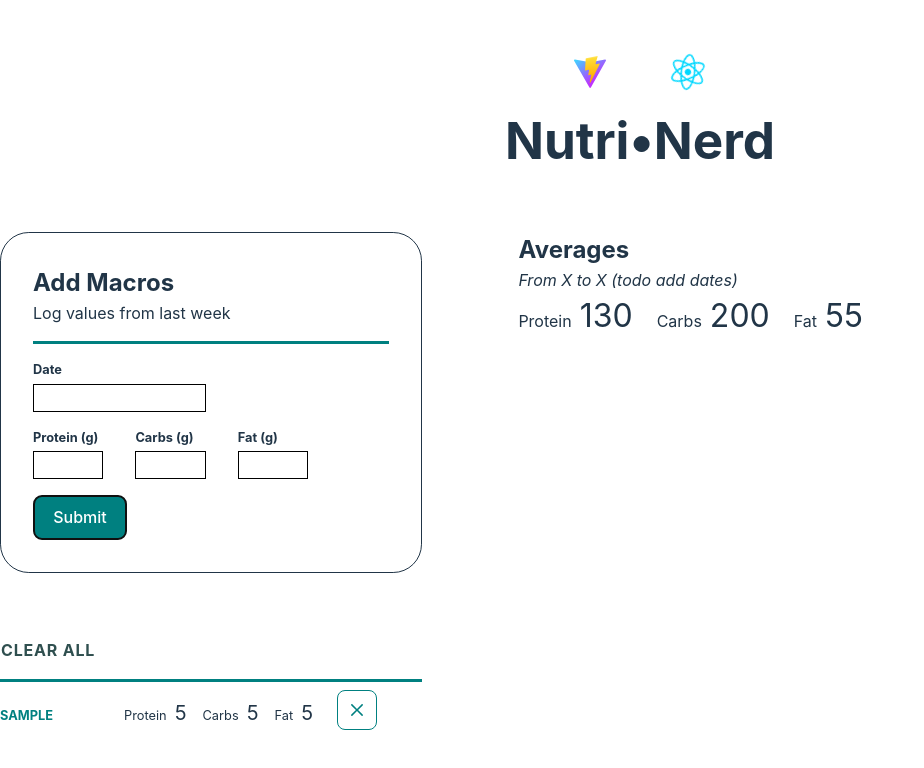
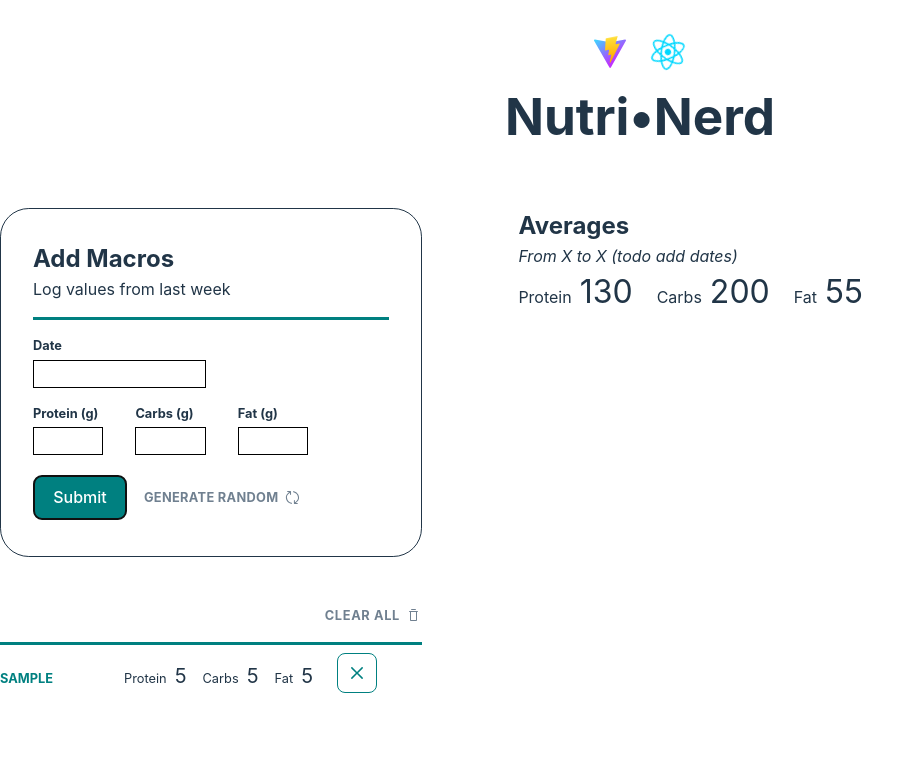
Before and after one commit to jamiepaul/nutri-nerd, a React (Vite) app: page / in a window 1280 px wide. Both pictures are taken after typing "Sample", "5", "5", "5" into the empty fields and a click on the button "Submit". Shown: the top 768 px of the page, without its empty margins (0-924 px from the left). Built offline with nearby package versions, Linux system fonts and the light colour scheme.

Commit message:
add button to generate random entries

```diff
--- a/src/components/App/App.module.css
+++ b/src/components/App/App.module.css
@@ -1,7 +1,7 @@
 .main {
   display: flex;
   gap: 6em;
-  margin: 0 auto;
+  margin: 0 auto 4rem;
   max-width: 1280px;
 
   > *:first-child {
--- a/src/components/FormAddMacros/FormAddMacros.jsx
+++ b/src/components/FormAddMacros/FormAddMacros.jsx
@@ -1,7 +1,9 @@
 import { useState, useContext } from 'react';
 import { MacrosContext } from '../MacrosProvider/MacrosProvider';
 
+import { random } from '../../helpers/math.helpers';
 import styles from './FormAddMacros.module.css';
+import { SymbolIcon } from '@radix-ui/react-icons';
 
 function FormAddMacros() {
 	console.log('FormAddMacros rendered');
@@ -21,6 +23,17 @@ function FormAddMacros() {
 		setProtein('');
 		setCarbs('');
 		setFat('');
+	}
+
+	function addRandomEntry(e) {
+		e.preventDefault();
+
+		addEntry({
+			date: 'Example',
+			protein: random(116, 132),
+			carbs: random(185, 215),
+			fat: random(50, 65),
+		});
 	}
 
 	return (
@@ -80,7 +93,17 @@ function FormAddMacros() {
 					</div>
 				</div>
 
-				<button type="submit">Submit</button>
+				<div className={styles['btn-row']}>
+					<button type="submit">Submit</button>
+					<button
+						type="button"
+						className={styles['btn-random']}
+						onClick={addRandomEntry}
+					>
+						Generate Random
+						<SymbolIcon />
+					</button>
+				</div>
 			</form>
 		</div>
 	);
--- a/src/components/FormAddMacros/FormAddMacros.module.css
+++ b/src/components/FormAddMacros/FormAddMacros.module.css
@@ -2,7 +2,7 @@
 	padding: 2rem;
 	border: 1px solid;
 	border-radius: 1.8em;
-	margin-block-end: 3rem;
+	margin-block-end: 2rem;
 }
 
 .form {
@@ -37,3 +37,32 @@
 		width: 10.8rem;
 	}
 }
+
+.btn-row {
+	display: flex;
+	align-items: center;
+	gap: 1rem;
+}
+
+.btn-random {
+	background-color: transparent;
+	color: slategrey;
+	display: flex;
+	align-items: center;
+	gap: 0.4rem;
+	padding: 1rem 0;
+	text-transform: uppercase;
+	font-size: 0.8rem;
+	font-weight: bold;
+	letter-spacing: 0.025em;
+
+}
+
+.btn-random:hover,
+.btn-random:focus-visible {
+	background-color: transparent;
+	color: black;
+	text-decoration: underline;
+	text-decoration-thickness: 2px;
+	text-underline-offset: 0.25rem;
+}
--- a/src/components/Header/Header.module.css
+++ b/src/components/Header/Header.module.css
@@ -10,11 +10,11 @@
 	display: flex;
 	justify-content: center;
 	gap: 1em;
+	margin-block-end: 1rem;
 }
 
 .logo {
-	/* height: 3em; */
-	padding: 1.5em;
+	padding: 0.25rem;
 	will-change: filter;
 	transition: filter 300ms;
 }
--- a/src/components/MacrosList/MacrosList.jsx
+++ b/src/components/MacrosList/MacrosList.jsx
@@ -2,7 +2,7 @@ import { useContext } from 'react';
 import { MacrosContext } from '../MacrosProvider/MacrosProvider';
 
 import styles from './MacrosList.module.css';
-import { Cross2Icon } from '@radix-ui/react-icons';
+import { Cross2Icon, TrashIcon } from '@radix-ui/react-icons';
 
 function MacrosList() {
 	console.log('MacrosList rendered');
@@ -16,6 +16,7 @@ function MacrosList() {
 		<aside className={styles['macros-list']}>
 			<button className={styles.reset} onClick={removeAllEntries}>
 				Clear All
+				<TrashIcon />
 			</button>
 			<ul className={styles.list}>
 				{dailyMacros.map((day) => (
--- a/src/components/MacrosList/MacrosList.module.css
+++ b/src/components/MacrosList/MacrosList.module.css
@@ -1,15 +1,23 @@
+.macros-list {}
+
 .reset {
 	background-color: transparent;
-	color: darkslategrey;
-	padding: 1rem 0;
-	text-transform: uppercase;
+	color: slategrey;
+	display: flex;
+	align-items: center;
+	gap: 0.4rem;
+	font-size: 0.8rem;
 	font-weight: bold;
 	letter-spacing: 0.05em;
+	text-transform: uppercase;
+	padding: 1rem 0;
+	margin-inline-start: auto;
 }
 
 .reset:hover,
 .reset:focus-visible {
 	background-color: transparent;
+	color: black;
 	text-decoration: underline;
 	text-decoration-thickness: 2px;
 	text-underline-offset: 0.25rem;
--- a/src/components/MacrosProvider/MacrosProvider.jsx
+++ b/src/components/MacrosProvider/MacrosProvider.jsx
@@ -46,7 +46,7 @@ function MacrosProvider({ children }) {
 		return { dailyMacros, addEntry, removeEntry, removeAllEntries };
 	}, [dailyMacros]);
 
-	console.log(dailyMacros);
+	// console.log(dailyMacros);
 
 	return (
 		<MacrosContext.Provider value={value}>
--- /dev/null
+++ b/src/helpers/math.helpers.js
@@ -0,0 +1,4 @@
+// Generate random integer within a specified range
+export const random = (min, max) => {
+	return Math.floor(Math.random() * (max - min)) + min;
+};
```
